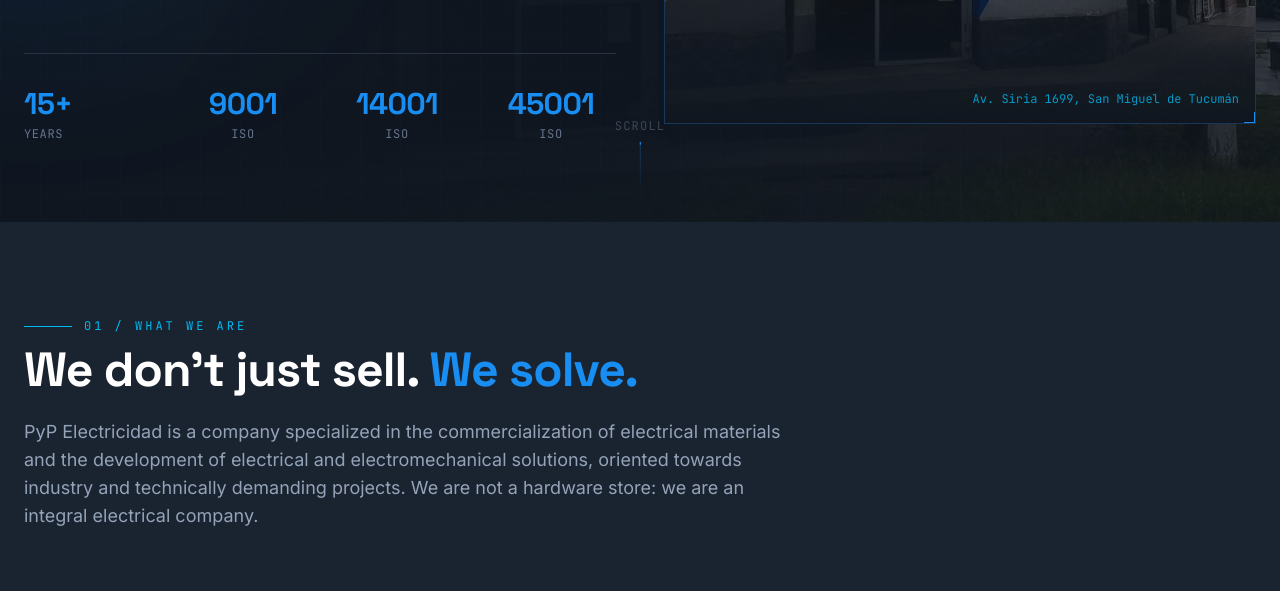
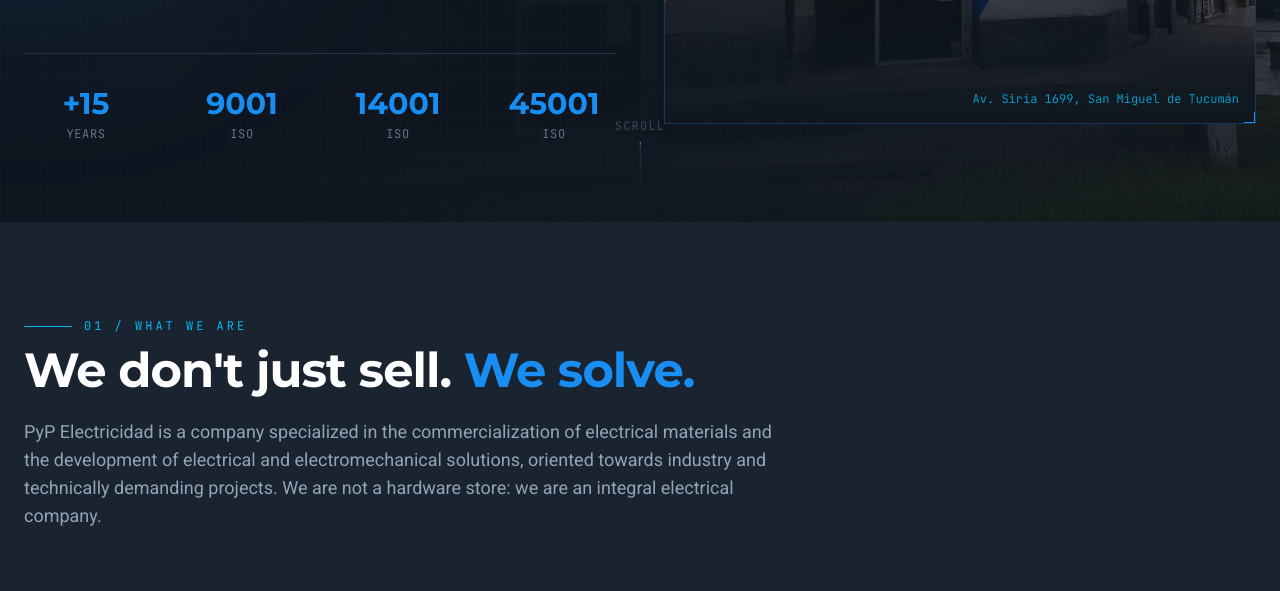
Before and after one commit to pypelectricidad/web, an Astro site: page /en in a window 1280 px wide. Shown: the part 647-1238 px from the top of the page. Built offline with nearby package versions, Linux system fonts and the light colour scheme; Astro itself is replaced by a stand-in of ours.

Commit message:
Design: switch typography to Montserrat + Roboto + JetBrains Mono
Align site fonts with existing brand typography (Roboto in social,
Montserrat in print). Also fixes:

- Scope display letter-spacing to headings only (was overriding
  tracking utilities on buttons/labels)
- Hero h1 line-height 0.95 -> 1.02 for Montserrat's taller forms
- Hero stats: centered cells, '+15' format, wider gaps

Generated with [Devin](https://devin.ai)

Co-Authored-By: Devin <158243242+devin-ai-integration[bot]@users.noreply.github.com>

```diff
--- a/src/pages/en/index.astro
+++ b/src/pages/en/index.astro
@@ -121,7 +121,7 @@ const productCategories = [
             <span class="font-mono text-[10px] uppercase tracking-[0.2em] text-brand-light md:text-xs md:tracking-[0.25em]">San Miguel de Tucumán · NOA · Argentina</span>
           </div>
 
-          <h1 class="font-display text-4xl font-bold leading-[0.95] text-white sm:text-5xl md:text-7xl">
+          <h1 class="font-display text-4xl font-bold leading-[1.02] text-white sm:text-5xl md:text-7xl">
             Connecting
             <span class="block text-brand">energy</span>
             <span class="block text-brand-light">and quality</span>
@@ -149,9 +149,9 @@ const productCategories = [
             </a>
           </div>
 
-          <div class="mt-10 grid grid-cols-4 gap-4 border-t border-steel-700 pt-6 md:mt-14 md:gap-6 md:pt-8">
+          <div class="mt-10 grid grid-cols-4 gap-6 border-t border-steel-700 pt-6 text-center md:mt-14 md:gap-8 md:pt-8">
             <div>
-              <div class="font-display text-2xl font-bold text-brand md:text-3xl">15+</div>
+              <div class="font-display text-2xl font-bold text-brand md:text-3xl">+15</div>
               <div class="mt-1 font-mono text-[10px] uppercase tracking-wider text-slate-500 md:text-xs">Years</div>
             </div>
             <div class="text-center">
--- a/src/pages/index.astro
+++ b/src/pages/index.astro
@@ -126,7 +126,7 @@ const productCategories = [
             <span class="font-mono text-[10px] uppercase tracking-[0.2em] text-brand-light md:text-xs md:tracking-[0.25em]">San Miguel de Tucumán · NOA · Argentina</span>
           </div>
 
-          <h1 class="font-display text-4xl font-bold leading-[0.95] text-white sm:text-5xl md:text-7xl">
+          <h1 class="font-display text-4xl font-bold leading-[1.02] text-white sm:text-5xl md:text-7xl">
             Conectamos
             <span class="block text-brand">energía</span>
             <span class="block text-brand-light">y calidad</span>
@@ -154,9 +154,9 @@ const productCategories = [
             </a>
           </div>
 
-          <div class="mt-10 grid grid-cols-4 gap-4 border-t border-steel-700 pt-6 md:mt-14 md:gap-6 md:pt-8">
+          <div class="mt-10 grid grid-cols-4 gap-6 border-t border-steel-700 pt-6 text-center md:mt-14 md:gap-8 md:pt-8">
             <div>
-              <div class="font-display text-2xl font-bold text-brand md:text-3xl">15+</div>
+              <div class="font-display text-2xl font-bold text-brand md:text-3xl">+15</div>
               <div class="mt-1 font-mono text-[10px] uppercase tracking-wider text-slate-500 md:text-xs">Años</div>
             </div>
             <div class="text-center">
--- a/src/styles/global.css
+++ b/src/styles/global.css
@@ -1,4 +1,4 @@
-@import url('https://fonts.googleapis.com/css2?family=Inter:wght@400;500;600;700;800;900&family=Space+Grotesk:wght@500;600;700&family=JetBrains+Mono:wght@400;500;700&display=swap');
+@import url('https://fonts.googleapis.com/css2?family=Montserrat:wght@500;600;700;800;900&family=Roboto:wght@400;500;700&family=JetBrains+Mono:wght@400;500;700&display=swap');
 
 @tailwind base;
 @tailwind components;
@@ -13,7 +13,10 @@ body {
 }
 
 /* Tipografía display */
-.font-display {
+h1.font-display,
+h2.font-display,
+h3.font-display,
+h4.font-display {
   letter-spacing: -0.02em;
 }
 
--- a/tailwind.config.mjs
+++ b/tailwind.config.mjs
@@ -43,9 +43,9 @@ export default {
         },
       },
       fontFamily: {
-        sans: ['Inter', 'system-ui', 'sans-serif'],
+        sans: ['Roboto', 'system-ui', 'sans-serif'],
         mono: ['JetBrains Mono', 'Consolas', 'monospace'],
-        display: ['Space Grotesk', 'Inter', 'sans-serif'],
+        display: ['Montserrat', 'Roboto', 'sans-serif'],
       },
       backgroundImage: {
         'hazard-stripes': 'repeating-linear-gradient(45deg, #188ef3 0px, #188ef3 20px, #03246f 20px, #03246f 40px)',
```
